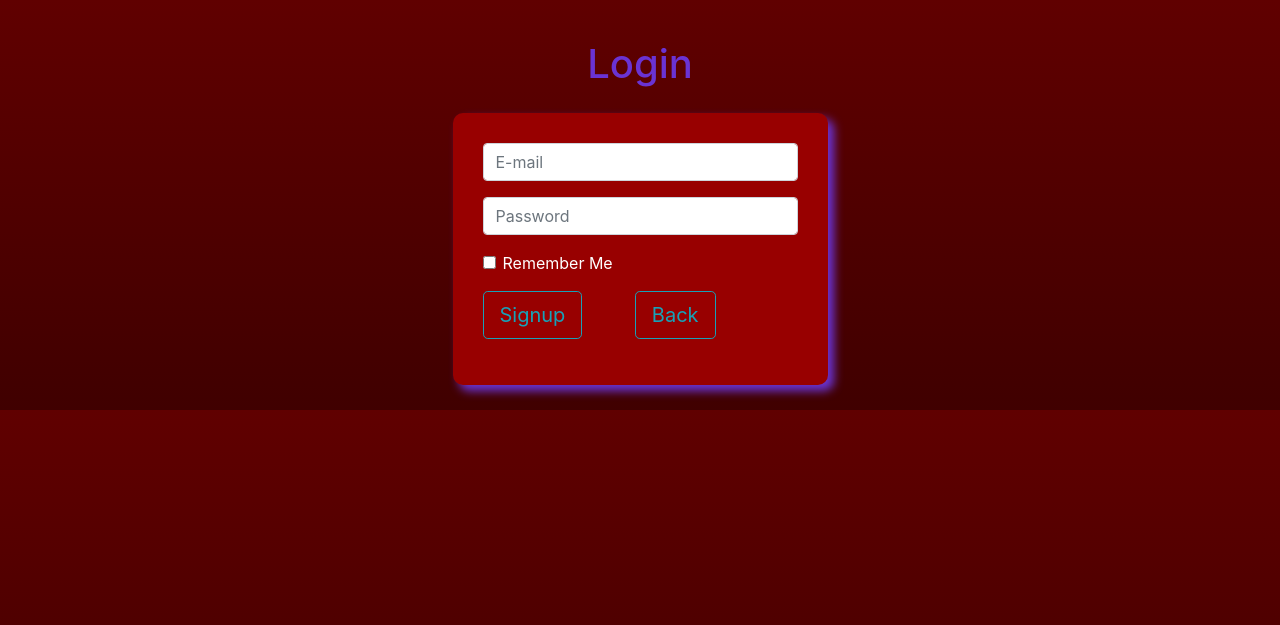
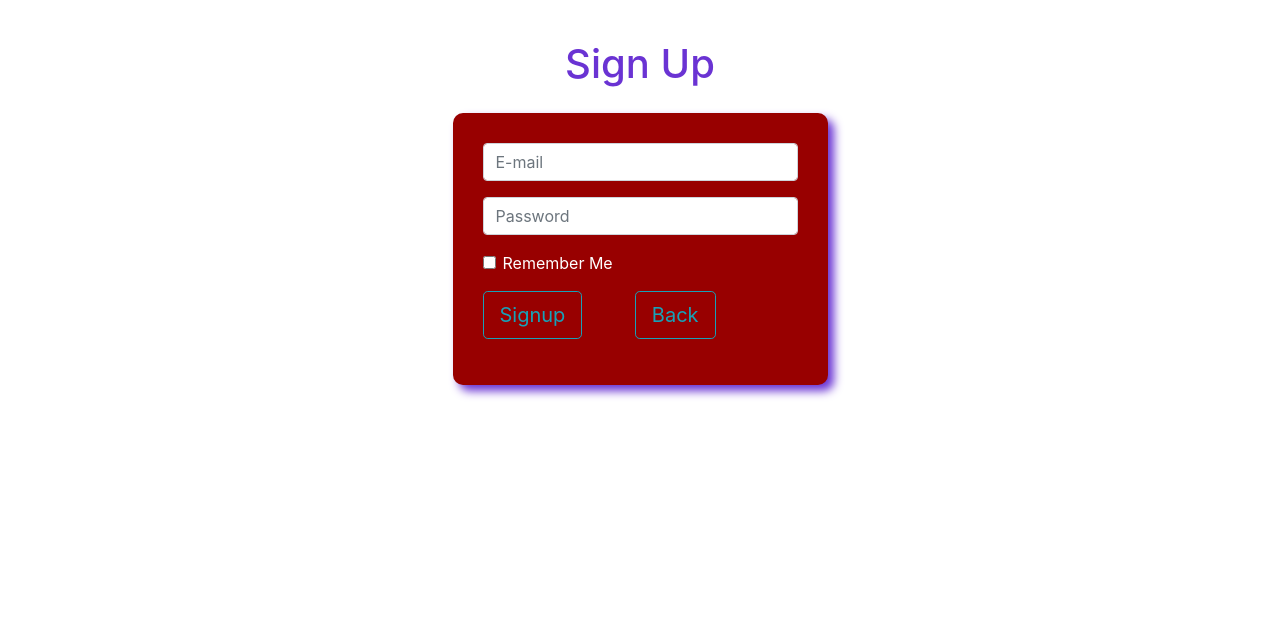
Before and after one commit to ashmitmittal/php_lab, a PHP site: page /signup.php in a window 1280 px wide. Shown: the top 625 px of the page. Run offline with PHP 8.4, Linux system fonts and the light colour scheme.

Commit message:
some bug fix

```diff
--- a/complete_login/index.php
+++ b/complete_login/index.php
@@ -9,7 +9,7 @@
     <title>Login</title>
     <style>
     body{
-      background: linear-gradient(to top, #400000 , 	#600000 );
+      /* background: linear-gradient(to top, #400000 , 	#600000 ); */
     }
     .form-container{
         /* background: linear-gradient(to bottom, #fff , 	#fff ); */
@@ -23,7 +23,7 @@
       width: 30%;
       margin: 25px auto;
     }
-     @media only screen and (max-width: 768px) {
+     @media only screen and (max-width: 800px) {
       .res{
         width: 100%;
       }
--- a/complete_login/signup.php
+++ b/complete_login/signup.php
@@ -8,7 +8,7 @@
     <title>SignUp</title>
     <style>
     body{
-      background: linear-gradient(to top, #400000 , 	#600000 );
+      /* background: linear-gradient(to top, #400000 , 	#600000 ); */
     }
     .form-container{
         /* background: linear-gradient(to bottom, #fff , 	#fff ); */
@@ -33,7 +33,7 @@
 
 <div class="container-fluid">
    <div style="margin-top: 40px;">
-       <h1 style="text-align: center; color: #6A33D3; margin: 0; padding: 0;">Login</h1>
+       <h1 style="text-align: center; color: #6A33D3; margin: 0; padding: 0;">Sign Up</h1>
        <div class="form-container res">
            <form action="includes/signup.inc.php" method="POST">
                <div class="form-group">
```
Also changed, not shown: complete_login/login.php (+7 -2 lines).
